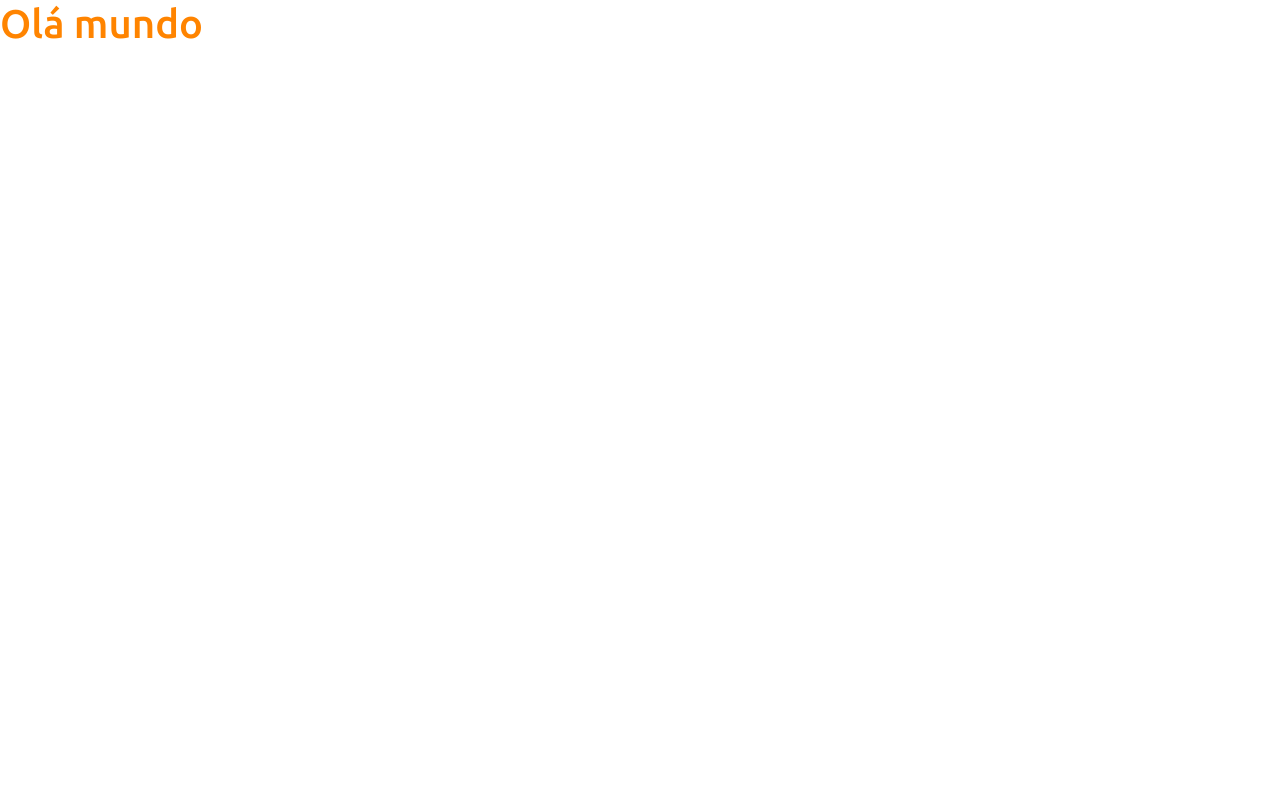
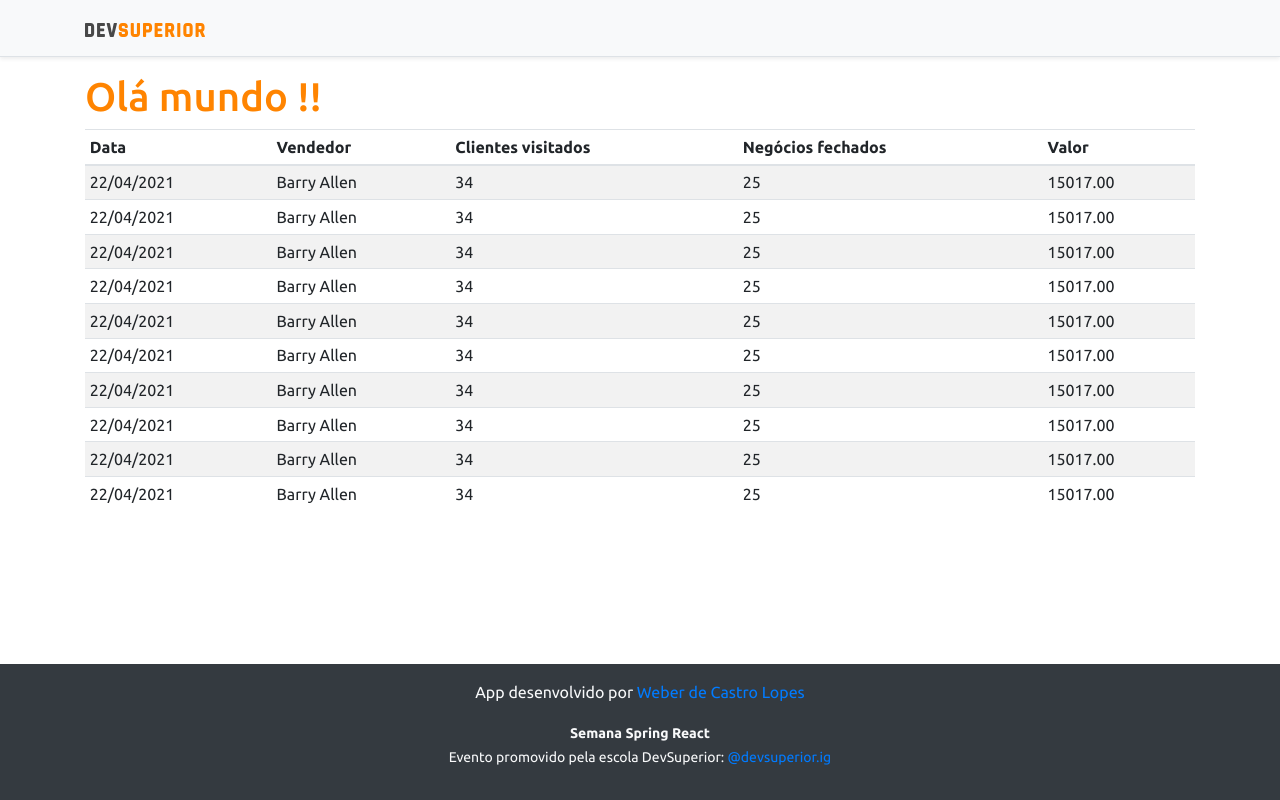
Before and after one commit to webercastrolopes/projeto-sds3, a React (Create React App) app in the folder frontend/: page / in a window 1280 px wide. Built offline with nearby package versions, Linux system fonts and the light colour scheme.

Commit message:
Basic static components

```diff
--- a/frontend/src/App.tsx
+++ b/frontend/src/App.tsx
@@ -1,11 +1,27 @@
+import Datatable from "components/DataTable";
+import Footer from "components/Footer";
+import NavBar from "components/NavBar";
 
 
 function App() {
   return (
-    <div>
-      <h1 className="text-primary">Olá mundo</h1>
-    </div>
+    <>
+      <NavBar />
+      <div className="container">
+        <h1 className="text-primary">Olá mundo !!</h1>
+
+        <Datatable />
+      </div>
+      <Footer />
+    </>
   );
 }
 
+/*
+    <div>
+      <h1 className="text-primary">Olá mundo</h1>
+      <NavBar />
+    </div>
+*/
+
 export default App;
--- /dev/null
+++ b/frontend/src/components/DataTable/index.tsx
@@ -0,0 +1,92 @@
+const Datatable = () => {    /*semelhante a criação de função forma anonima 'expressao lambda'*/
+    return (
+        <div className="table-responsive">
+            <table className="table table-striped table-sm">
+                <thead>
+                    <tr>
+                        <th>Data</th>
+                        <th>Vendedor</th>
+                        <th>Clientes visitados</th>
+                        <th>Negócios fechados</th>
+                        <th>Valor</th>
+                    </tr>
+                </thead>
+                <tbody>
+                    <tr>
+                        <td>22/04/2021</td>
+                        <td>Barry Allen</td>
+                        <td>34</td>
+                        <td>25</td>
+                        <td>15017.00</td>
+                    </tr>
+                    <tr>
+                        <td>22/04/2021</td>
+                        <td>Barry Allen</td>
+                        <td>34</td>
+                        <td>25</td>
+                        <td>15017.00</td>
+                    </tr>
+                    <tr>
+                        <td>22/04/2021</td>
+                        <td>Barry Allen</td>
+                        <td>34</td>
+                        <td>25</td>
+                        <td>15017.00</td>
+                    </tr>
+                    <tr>
+                        <td>22/04/2021</td>
+                        <td>Barry Allen</td>
+                        <td>34</td>
+                        <td>25</td>
+                        <td>15017.00</td>
+                    </tr>
+                    <tr>
+                        <td>22/04/2021</td>
+                        <td>Barry Allen</td>
+                        <td>34</td>
+                        <td>25</td>
+                        <td>15017.00</td>
+                    </tr>
+                    <tr>
+                        <td>22/04/2021</td>
+                        <td>Barry Allen</td>
+                        <td>34</td>
+                        <td>25</td>
+                        <td>15017.00</td>
+                    </tr>
+                    <tr>
+                        <td>22/04/2021</td>
+                        <td>Barry Allen</td>
+                        <td>34</td>
+                        <td>25</td>
+                        <td>15017.00</td>
+                    </tr>
+                    <tr>
+                        <td>22/04/2021</td>
+                        <td>Barry Allen</td>
+                        <td>34</td>
+                        <td>25</td>
+                        <td>15017.00</td>
+                    </tr>
+                    <tr>
+                        <td>22/04/2021</td>
+                        <td>Barry Allen</td>
+                        <td>34</td>
+                        <td>25</td>
+                        <td>15017.00</td>
+                    </tr>
+                    <tr>
+                        <td>22/04/2021</td>
+                        <td>Barry Allen</td>
+                        <td>34</td>
+                        <td>25</td>
+                        <td>15017.00</td>
+                    </tr>
+                </tbody>
+            </table>
+        </div>
+    );
+}
+
+// shift+alt+f para identar código
+export default Datatable;
--- /dev/null
+++ b/frontend/src/components/Footer/index.tsx
@@ -0,0 +1,16 @@
+// .tsx é a extensão de componente de react para typeScript
+
+const Footer = () => {    /*semelhante a criação de função forma anonima 'expressao lambda'*/
+    return (
+        <footer className="footer mt-auto py-3 bg-dark">
+            <div className="container">
+                <p className="text-light">App desenvolvido por <a href="https://github.com/webercastrolopes" target="_blank" rel="noreferrer">Weber de Castro Lopes</a></p>
+                <p className="text-light"><small><strong>Semana Spring React</strong><br />
+      Evento promovido pela escola DevSuperior: <a href="https://instagram.com/devsuperior.ig" target="_blank" rel="noreferrer">@devsuperior.ig</a></small></p>
+            </div>
+        </footer>
+    );
+}
+
+// shift+alt+f para identar código
+export default Footer;
--- /dev/null
+++ b/frontend/src/components/NavBar/index.tsx
@@ -0,0 +1,18 @@
+import ImgDsDark from 'assets/img/ds-dark.svg';
+/* .tsx é o arquivo typeScript aqui do React */
+
+/* function NavBar() {    #forma normal de criar uma função#*/
+const NavBar = () => {    /*semelhante a criação de função forma anonima 'expressao lambda'*/
+    return (
+        <div className="d-flex flex-column flex-md-row align-items-center p-3 px-md-4 mb-3 bg-light border-bottom shadow-sm">
+            <div className="container">
+                <nav className="my-2 my-md-0 mr-md-3">
+                    <img src={ImgDsDark} alt="DevSuperior" width="120" />
+                </nav>
+            </div>
+        </div>
+    );
+}
+
+// shift+alt+f para identar código
+export default NavBar;
```
Also changed, not shown: frontend/src/assets/img/ds-dark.svg (added).
